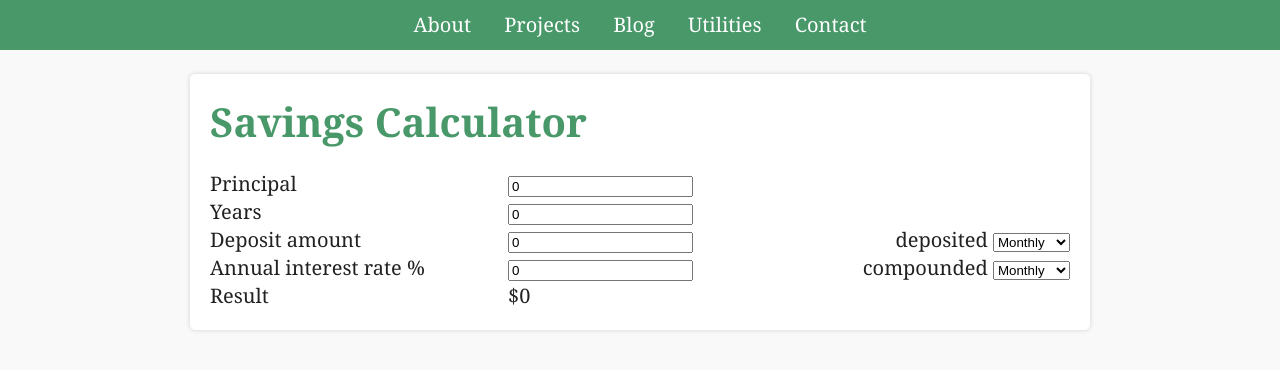
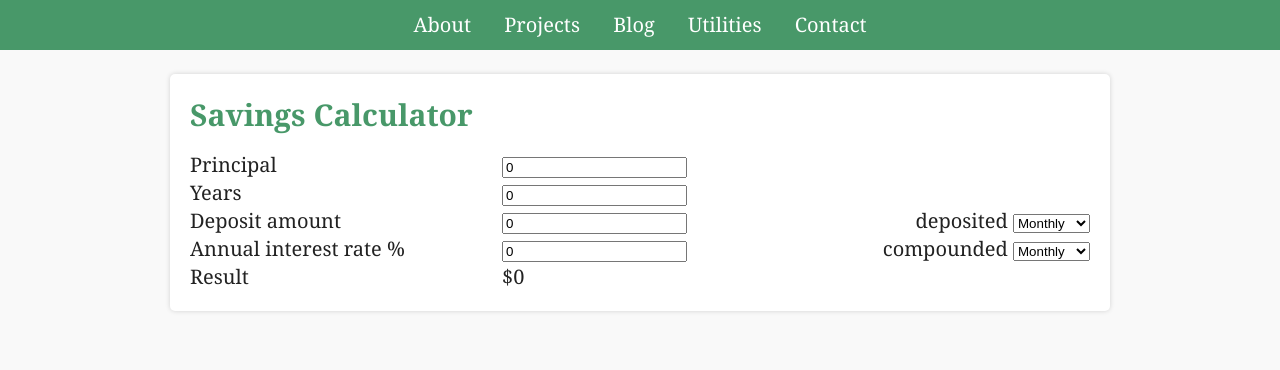
Before and after one commit to adamhammes/old-site, a Jekyll site: the page built from site/utilities/index.html, in a window 1280 px wide. Shown: the top 370 px of the page. Built offline with Jekyll 4.4.1, drawn with Linux system fonts in a browser that asks for light colours.

Commit message:
Use <article> in place of <div class="content">

```diff
--- a/site/_layouts/content.html
+++ b/site/_layouts/content.html
@@ -1,5 +1,5 @@
 {% include header.html %}
-    <div class="content">
+    <article>
         {{ content }}
-    </div>
+    </article>
 {% include end.html %}
--- a/site/assets/_scss/content.scss
+++ b/site/assets/_scss/content.scss
@@ -28,7 +28,7 @@
     margin-bottom: 2rem;
 }
 
-.content {
+article {
     overflow: auto;
     max-width: 45em;
     margin: 24px auto;
--- a/site/blog/index.html
+++ b/site/blog/index.html
@@ -2,10 +2,10 @@
 layout: default
 ---
 {% for post in site.categories.blog %}
-<div class="content">
+<article>
     <h2><a class="archive-link" href="{{ post.url }}">{{ post.title }}</a></h2>
     <div class="date">{{ post.date | date: '%B %d, %Y' }}</div>
     {{ post.excerpt }}
     <a class="continue-reading" href="{{ post.url }}">continue reading <i class="fa fa chevron-right"></i></a>
-</div>
+</article>
 {% endfor %}
--- a/site/recipes.html
+++ b/site/recipes.html
@@ -2,10 +2,10 @@
 layout: default
 ---
 {% for post in site.categories.recipes %}
-<div class="content">
+<article>
         <h2><a class="archive-link" href="{{ post.url }}">{{ post.title }}</a></h2>
             <div class="date">{{ post.date | date: '%B %d, %Y' }}</div>
                 {{ post.excerpt }}
                     <a class="continue-reading" href="{{ post.url }}">continue reading <i class="fa fa chevron-right"></i></a>
-</div>
+</article>
 {% endfor %}
--- a/site/recipes/index.html
+++ b/site/recipes/index.html
@@ -2,10 +2,10 @@
 layout: default
 ---
 {% for post in site.categories.recipes %}
-<div class="content">
+<article>
     <h2><a class="archive-link" href="{{ post.url }}">{{ post.title }}</a></h2>
     <div class="date">{{ post.date | date: '%B %d, %Y' }}</div>
     {{ post.excerpt }}
     <a class="continue-reading" href="{{ post.url }}">continue reading <i class="fa fa chevron-right"></i></a>
-</div>
+</article>
 {% endfor %}
--- a/site/utilities/index.html
+++ b/site/utilities/index.html
@@ -1,7 +1,7 @@
 ---
 layout: default
 ---
-<div class="content container">
+<article>
 	<h1> Savings Calculator </h1>
 
 	<div class="row">
@@ -59,6 +59,6 @@
 		<div class="eight columns" id="result">
 		</div>
 	</div>
-</div>
+</article>
 <link rel="stylesheet" href="./utilities.css"/>
 <script src="./finance.js"></script>
```
